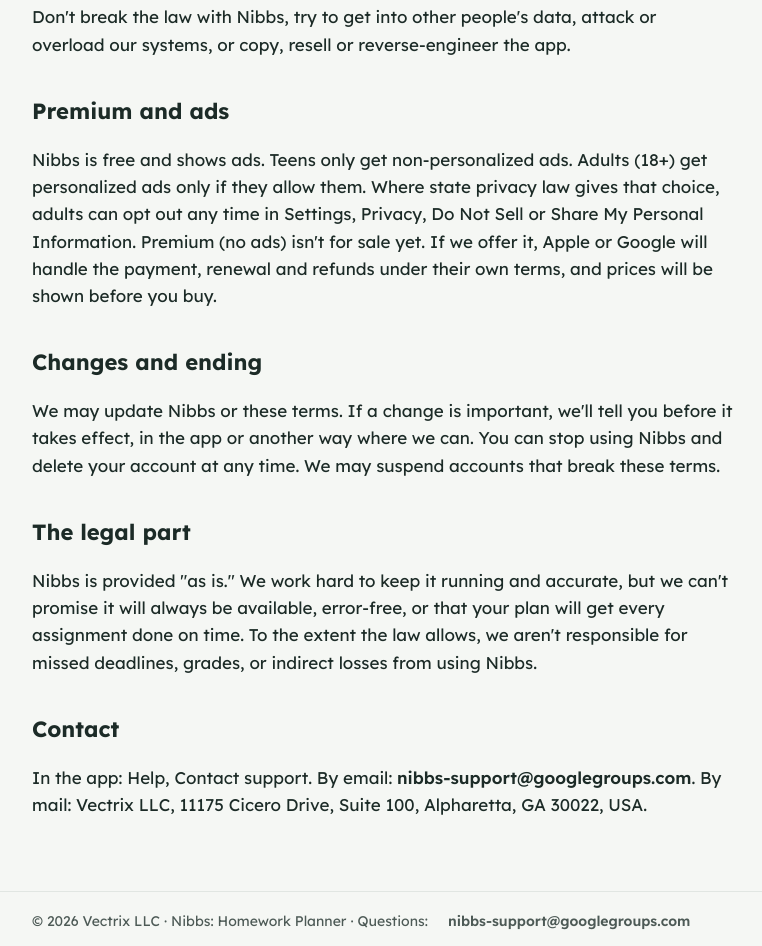
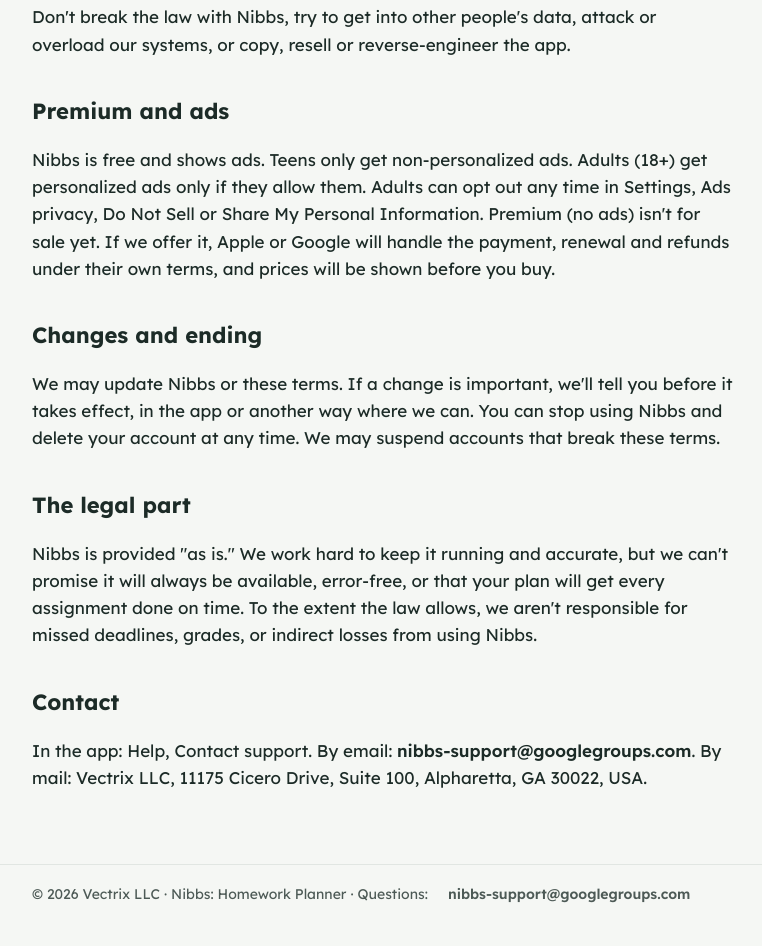
Before and after one commit to waynedakota-rgb/nibbs-site, a plain HTML site: page terms.html in a window 1280 px wide. Shown: the part 1341-2287 px from the top of the page, without its empty margins (248-1010 px from the left). After the commit the page ends 2265 px from the top, so only its background shows below. Drawn offline with Linux system fonts and the light colour scheme.

Commit message:
Terms: match the Do Not Sell path and audience in the app and privacy policy
Co-Authored-By: Claude Opus 5.5 <noreply@anthropic.com>
Claude-Session: https://claude.ai/code/session_01Jco1CR2kV2VCU1sBvespgn

```diff
--- a/terms.html
+++ b/terms.html
@@ -57,7 +57,7 @@
 <p>Don't break the law with Nibbs, try to get into other people's data, attack or overload our systems, or copy, resell or reverse-engineer the app.</p>
 
 <h2>Premium and ads</h2>
-<p>Nibbs is free and shows ads. Teens only get non-personalized ads. Adults (18+) get personalized ads only if they allow them. Where state privacy law gives that choice, adults can opt out any time in Settings, Privacy, Do Not Sell or Share My Personal Information. Premium (no ads) isn't for sale yet. If we offer it, Apple or Google will handle the payment, renewal and refunds under their own terms, and prices will be shown before you buy.</p>
+<p>Nibbs is free and shows ads. Teens only get non-personalized ads. Adults (18+) get personalized ads only if they allow them. Adults can opt out any time in Settings, Ads privacy, Do Not Sell or Share My Personal Information. Premium (no ads) isn't for sale yet. If we offer it, Apple or Google will handle the payment, renewal and refunds under their own terms, and prices will be shown before you buy.</p>
 
 <h2>Changes and ending</h2>
 <p>We may update Nibbs or these terms. If a change is important, we'll tell you before it takes effect, in the app or another way where we can. You can stop using Nibbs and delete your account at any time. We may suspend accounts that break these terms.</p>
```
